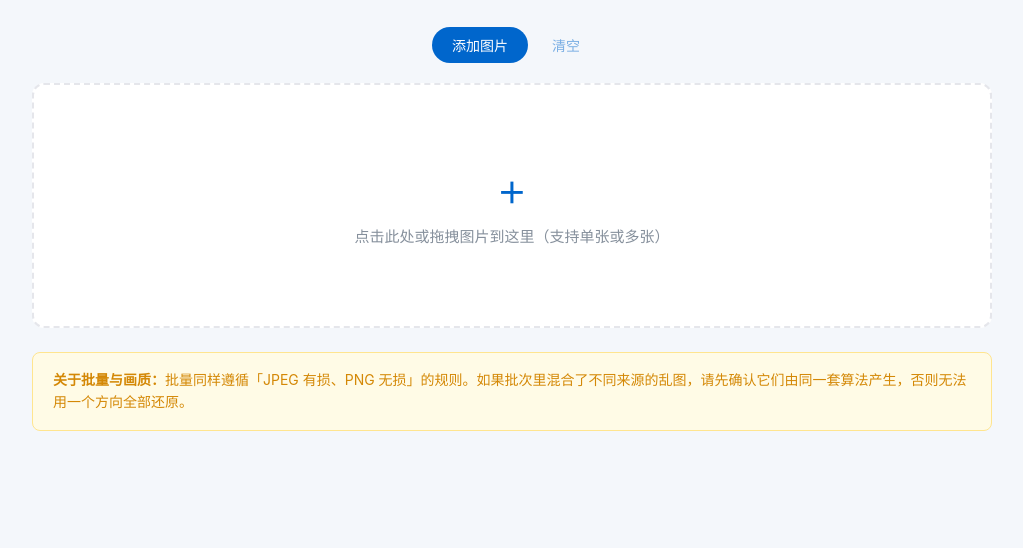
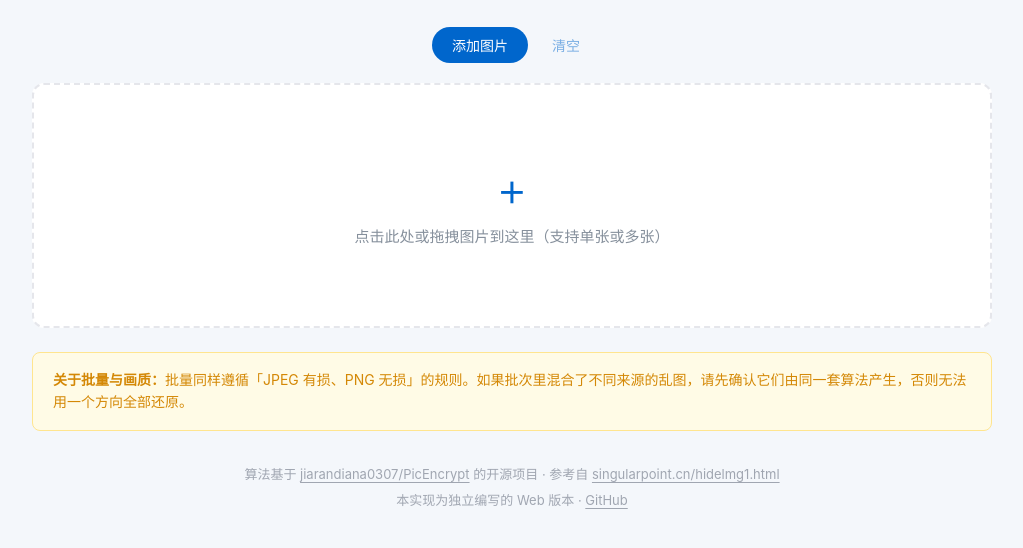
Before and after one commit to yizhiyang2011/batch-deobfuscation, a plain HTML site: page index.html in a window 1280 px wide. Shown: the part 140-688 px from the top of the page, without its empty margins (128-1151 px from the left). Drawn offline with Linux system fonts and the light colour scheme.

Commit message:
Update index.html

```diff
--- a/index.html
+++ b/index.html
@@ -250,6 +250,24 @@
   }
   .alert-box strong { font-weight: 600; }
 
+  /* 底部声明 */
+  .footer-declaration {
+    text-align: center;
+    margin-top: 30px;
+    font-size: 13px;
+    color: #a0a6b1;
+    line-height: 2;
+  }
+  .footer-declaration a {
+    color: inherit;
+    text-decoration: underline;
+    text-underline-offset: 3px;
+    transition: color 0.2s;
+  }
+  .footer-declaration a:hover {
+    color: var(--primary);
+  }
+
   #fileInput { display: none; }
 </style>
 </head>
@@ -316,6 +334,13 @@
 
   <div class="alert-box">
     <strong>关于批量与画质：</strong>批量同样遵循「JPEG 有损、PNG 无损」的规则。如果批次里混合了不同来源的乱图，请先确认它们由同一套算法产生，否则无法用一个方向全部还原。
+  </div>
+
+  <!-- 底部声明区 -->
+  <div class="footer-declaration">
+    算法基于 <a href="https://github.com/jiarandiana0307/PicEncrypt" target="_blank">jiarandiana0307/PicEncrypt</a> 的开源项目 ·
+    参考自 <a href="https://singularpoint.cn/hidelmg1.html" target="_blank">singularpoint.cn/hidelmg1.html</a><br>
+    本实现为独立编写的 Web 版本 · <a href="#" target="_blank">GitHub</a>
   </div>
 </div>
 
```
